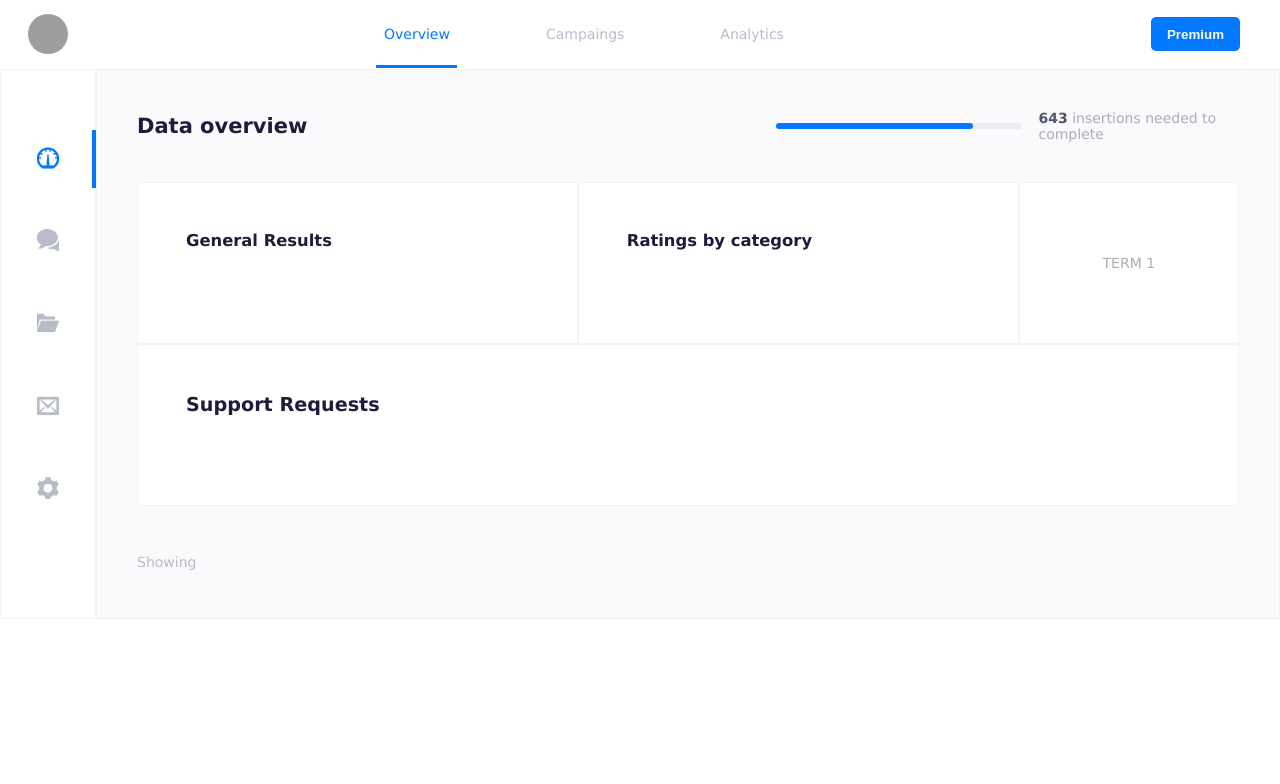
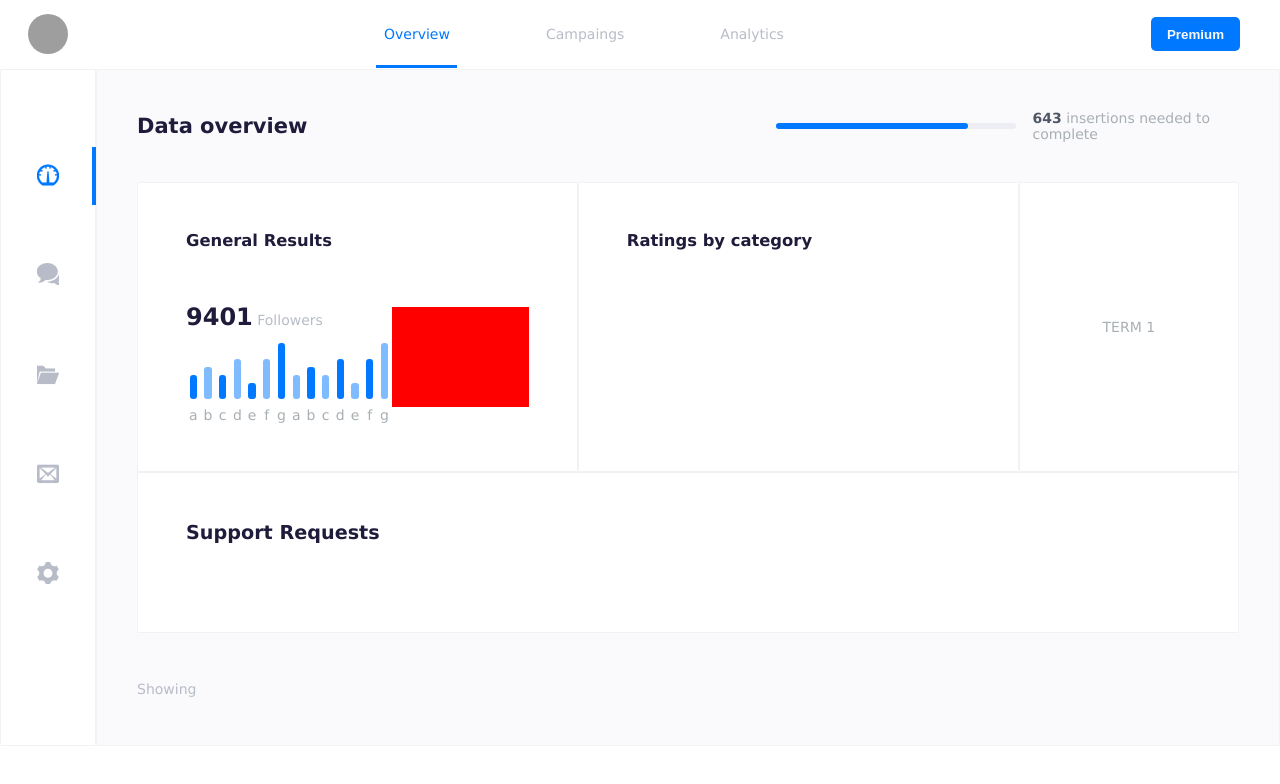
Before and after one commit to carloscorti/FDT-dashboard, a plain HTML site: page index.html in a window 1280 px wide. Drawn offline with Linux system fonts and the light colour scheme; grey boxes are pictures that could not be loaded.

Commit message:
barchart design
-on styles/components/barchart.css: styling barchart component includes
barchart header
-on styles/components/chartsCard.css: styling charts card layout
refactoring:
-on styles/components/progressbar.css: change .progress width
-on index.html: adding markups for charts designs
refactoring
-on styles/index.css: spliting charts atributes into separete files
-on styles/pages/overview.css: passing padding stribute to chart-one and
chart-two, eliminate .chart class

```diff
--- a/index.html
+++ b/index.html
@@ -9,6 +9,8 @@
   <link rel="stylesheet" href="styles/components/sidebar.css">
   <link rel="stylesheet" href="styles/components/progressbar.css">
   <link rel="stylesheet" href="styles/components/overviewHeader.css">
+  <link rel="stylesheet" href="styles/components/barchart.css">
+  <link rel="stylesheet" href="styles/components/chartsCard.css">
   <link rel="stylesheet" href="styles/pages/overview.css">
 
   <title>Dashboard Sketchup</title>
@@ -110,12 +112,110 @@
         <div class="grid-wrapper overview-layout">
 
           <!-- left chart -->
-          <div class="box chart chart-one">
+          <div class="box chart-one">
             <h3>General Results</h3>
+
+            <div class="chartsarea">
+              <div class="barchart">
+                <p class="barchart-header"><b class="higlated-number">9401</b> Followers</p>
+                <div class="barchart-wrapper">
+
+                  <div class="column-flex">
+                    <div class="chart-column low">
+                    </div>
+                    <span>a</span>
+                  </div>
+
+                  <div class="column-flex">
+                    <div class="chart-column mid">
+                    </div>
+                    <span>b</span>
+                  </div>
+
+                  <div class="column-flex">
+                    <div class="chart-column low">
+                    </div>
+                    <span>c</span>
+                  </div>
+
+                  <div class="column-flex">
+                    <div class="chart-column tall">
+                    </div>
+                    <span>d</span>
+                  </div>
+
+                  <div class="column-flex">
+                    <div class="chart-column tiny">
+                    </div>
+                    <span>e</span>
+                  </div>
+
+                  <div class="column-flex">
+                    <div class="chart-column tall">
+                    </div>
+                    <span>f</span>
+                  </div>
+
+                  <div class="column-flex">
+                    <div class="chart-column big">
+                    </div>
+                    <span>g</span>
+                  </div>
+
+                  <div class="column-flex">
+                    <div class="chart-column low">
+                    </div>
+                    <span>a</span>
+                  </div>
+
+                  <div class="column-flex">
+                    <div class="chart-column mid">
+                    </div>
+                    <span>b</span>
+                  </div>
+
+                  <div class="column-flex">
+                    <div class="chart-column low">
+                    </div>
+                    <span>c</span>
+                  </div>
+
+                  <div class="column-flex">
+                    <div class="chart-column tall">
+                    </div>
+                    <span>d</span>
+                  </div>
+
+                  <div class="column-flex">
+                    <div class="chart-column tiny">
+                    </div>
+                    <span>e</span>
+                  </div>
+
+                  <div class="column-flex">
+                    <div class="chart-column tall">
+                    </div>
+                    <span>f</span>
+                  </div>
+
+                  <div class="column-flex">
+                    <div class="chart-column big">
+                    </div>
+                    <span>g</span>
+                  </div>
+
+                </div>
+              </div>
+
+              <div class="circlechart">
+              </div>
+            </div>
+
+
           </div>
 
           <!-- rigth chart -->
-          <div class="box chart chart-two">
+          <div class="box chart-two">
             <h3>Ratings by category</h3>
           </div>
 
@@ -130,7 +230,10 @@
           </div>
 
           <!-- higligth -->
-          <p>Showing</p>
+          <div class="pagination">
+            <p>Showing</p>
+          </div>
+
       </section>
     </main>
 
--- /dev/null
+++ b/styles/components/barchart.css
@@ -0,0 +1,66 @@
+:root {
+  --bars: rgb(0, 120, 255);
+  --higlated-number: rgb(31, 28, 59);
+  --bar-number: 14;
+}
+
+.higlated-number {
+  font-size: 1.5rem;
+  color: var(--higlated-number);
+}
+
+.barchart-header {
+  padding: 0.8rem 0;
+}
+
+.barchart-wrapper {
+  display: grid;
+  grid-template-columns: repeat(var(--bar-number), minmax(1px, 1fr));
+  height: 80px;
+  width: 100%;
+}
+
+.column-flex {
+  display: flex;
+  flex-direction: column;
+  justify-content: flex-end;
+  align-items: center;
+  padding: 0rem;
+  height: 100%;
+}
+
+.column-flex > span {
+  display: inline-block;
+  padding-top: 0.5rem;
+}
+
+.chart-column {
+  width: 50%;
+  border-radius: 3px;
+  transition: all 0.6s ease;
+  background-color: var(--bars);
+}
+
+.barchart-wrapper div:nth-child(2n) > .chart-column {
+  opacity: 0.5;
+}
+
+.tiny {
+  height: 20%;
+}
+
+.low {
+  height: 30%;
+}
+
+.mid {
+  height: 40%;
+}
+
+.tall {
+  height: 50%;
+}
+
+.big {
+  height: 100%;
+}
--- /dev/null
+++ b/styles/components/chartsCard.css
@@ -0,0 +1,17 @@
+.chartsarea {
+  display: flex;
+  justify-content: space-between;
+  align-items: center;
+  padding: 0rem;
+  width: 100%;
+}
+
+.barchart {
+  width: 60%;
+}
+
+.circlechart {
+  width: 40%;
+  height: 100px;
+  background-color: red;
+}
--- a/styles/components/progressbar.css
+++ b/styles/components/progressbar.css
@@ -3,7 +3,7 @@
   background: rgb(237, 238, 243);
   border-radius: 10px;
   height: 6px;
-  width: 19rem;
+  width: 18rem;
   padding: 0px;
 }
 
@@ -14,4 +14,5 @@
   width: 80%;
   height: 100%;
   border-radius: 10px;
+  transition: all 0.6s ease;
 }
--- a/styles/index.css
+++ b/styles/index.css
@@ -36,7 +36,7 @@ h3 {
 
 p {
   color: rgb(183, 188, 200);
-  padding: 3rem 0 3rem 0;
+  /* padding: 3rem 0 3rem 0; */
 }
 
 b {
@@ -88,6 +88,10 @@ button {
   padding: 2.5rem 2.5rem 0 2.5rem;
 }
 
+.pagination {
+  padding: 3rem 0 3rem 0;
+}
+
 @media only screen and (max-width: 820px) {
   /* responsive general layout */
   .page-layout {
--- a/styles/pages/overview.css
+++ b/styles/pages/overview.css
@@ -12,17 +12,19 @@
 /* design settings */
 .chart-one {
   grid-area: chart-one;
+  padding: 3rem;
   /* border: none;
   border-radius: 10px; */
 }
 
 .chart-two {
   grid-area: chart-two;
+  padding: 3rem;
 }
 
 .chart-table {
   grid-area: chart-table;
-  height: 4rem;
+  /* height: 4rem; */
   padding: 3rem;
 }
 
@@ -31,11 +33,6 @@
   display: flex;
   justify-content: center;
   align-items: center;
-}
-
-.chart {
-  padding: 3rem;
-  height: 4rem;
 }
 
 @media only screen and (max-width: 820px) {
```
